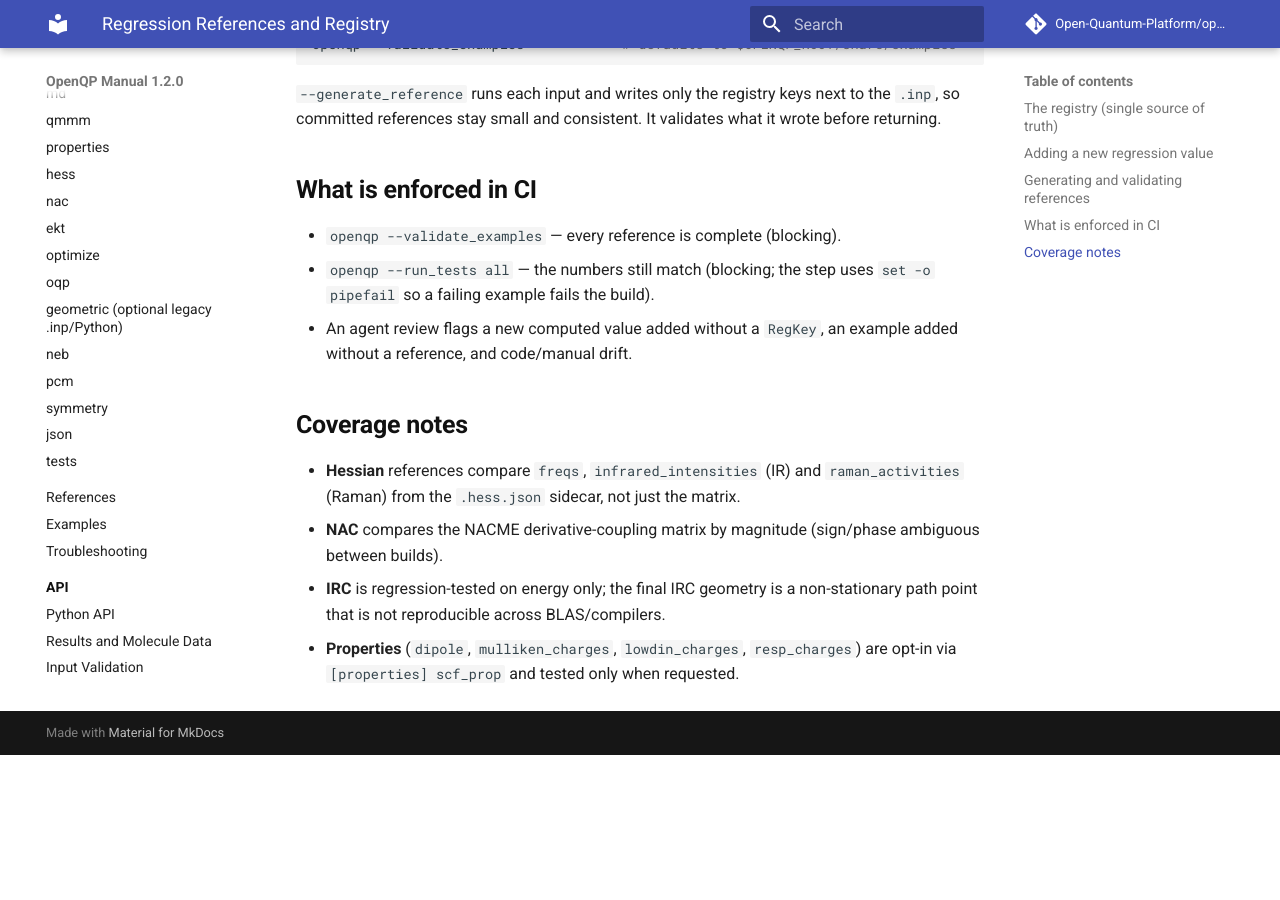
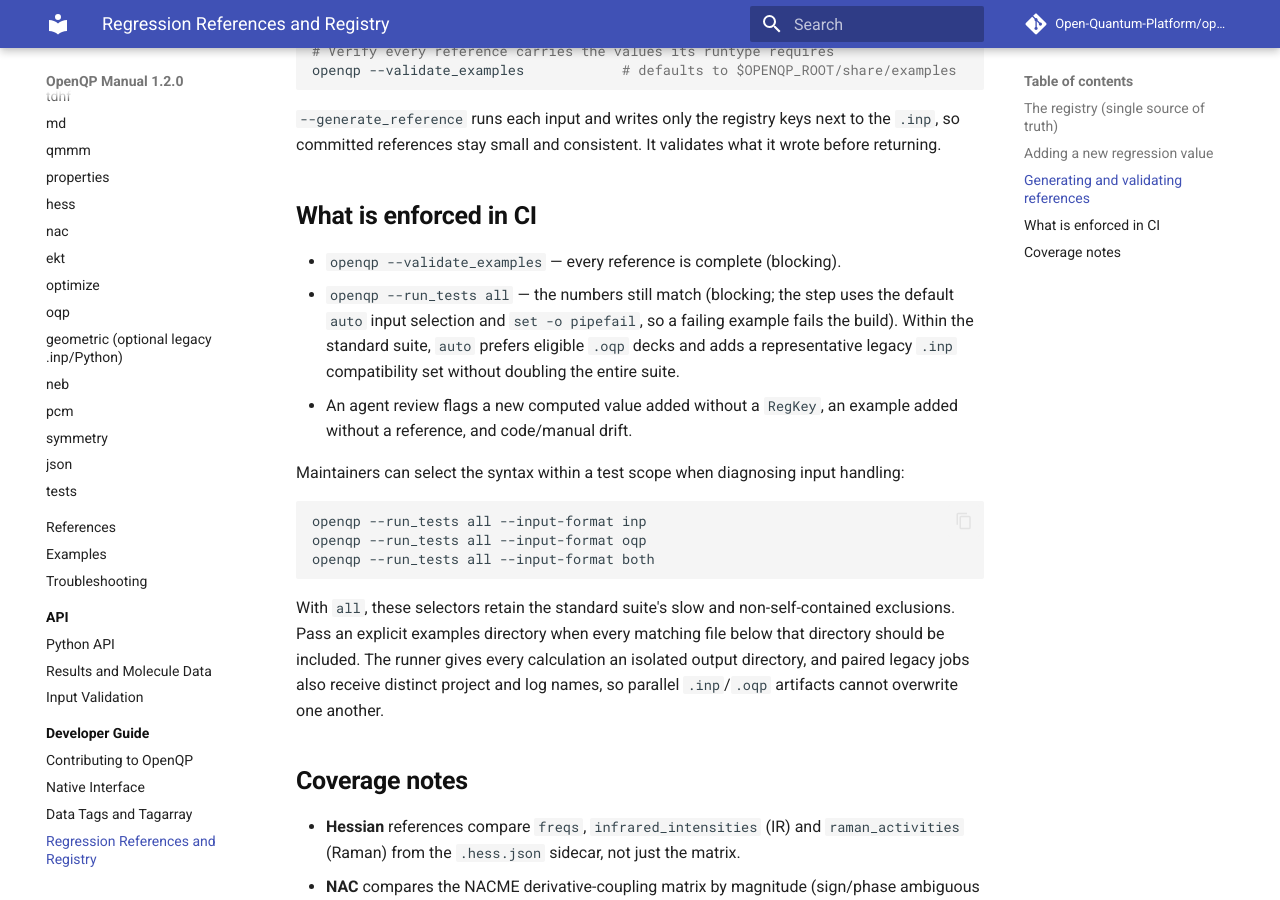
Before and after one commit to Open-Quantum-Platform/openqp-docs, an MkDocs documentation site: the page built from docs/developers/regression-references.md, in a window 1280 px wide and 900 px high, scrolled down 1163 px. Built offline with MkDocs 1.6.1 and Material for MkDocs 9.7.7, drawn with Linux system fonts in a browser that asks for light colours; comment, search, counter and statistics services are not loaded; before the commit the page ends 1918 px from its top, so only the background shows below that; some of the changed text lies outside the part shown.

Commit message:
Document selectable example input formats

````diff
--- a/docs/developers/regression-references.md
+++ b/docs/developers/regression-references.md
@@ -1,9 +1,9 @@
 # Regression References and the Test Registry
 
 OpenQP's example suite (`openqp --run_tests all`) is also its regression
-harness: each example's committed `.json` is the reference its numbers are
-checked against. What gets checked is defined by a single **registry**, so the
-suite stays honest as features are added.
+harness: each same-stem `.inp`/`.oqp` pair shares one committed `.json`
+reference against which its numbers are checked. What gets checked is defined
+by a single **registry**, so the suite stays honest as features are added.
 
 ## The registry (single source of truth)
 
@@ -54,9 +54,28 @@
 
 - `openqp --validate_examples` — every reference is complete (blocking).
 - `openqp --run_tests all` — the numbers still match (blocking; the step uses
-  `set -o pipefail` so a failing example fails the build).
+  the default `auto` input selection and `set -o pipefail`, so a failing example
+  fails the build). Within the standard suite, `auto` prefers eligible `.oqp`
+  decks and adds a representative legacy `.inp` compatibility set without
+  doubling the entire suite.
 - An agent review flags a new computed value added without a `RegKey`, an
   example added without a reference, and code/manual drift.
+
+Maintainers can select the syntax within a test scope when diagnosing input
+handling:
+
+```bash
+openqp --run_tests all --input-format inp
+openqp --run_tests all --input-format oqp
+openqp --run_tests all --input-format both
+```
+
+With `all`, these selectors retain the standard suite's slow and
+non-self-contained exclusions. Pass an explicit examples directory when every
+matching file below that directory should be included. The runner gives every
+calculation an isolated output directory, and paired legacy jobs also receive
+distinct project and log names, so parallel `.inp`/`.oqp` artifacts cannot
+overwrite one another.
 
 ## Coverage notes
 
````
Also changed, not shown: docs/examples/index.md (+12 -1 lines), docs/installation.md (+5 -0 lines).
